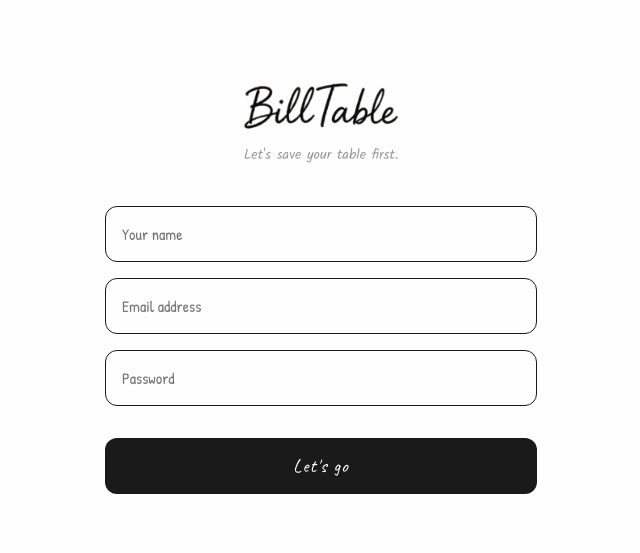
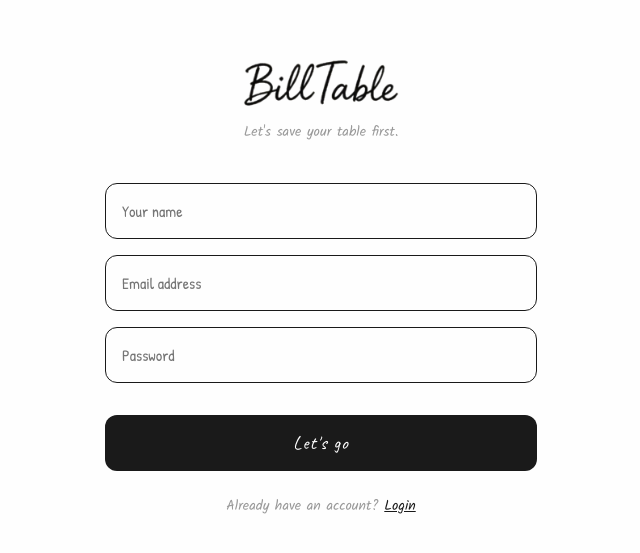
Before and after one commit to IOOIIOU17/billtable-customer-web, a React (Vite) app: page /signup in a window 1280 px wide. Shown: the part 117-670 px from the top of the page, without its empty margins (319-959 px from the left). Built offline with nearby package versions, Linux system fonts and the light colour scheme.

Commit message:
feat: add Login link in SignUp page

```diff
--- a/src/screens/SignUp.jsx
+++ b/src/screens/SignUp.jsx
@@ -46,13 +46,8 @@ export default function SignUp() {
   };
 
   return (
-    <div style={{
-      minHeight: '100vh', background: '#FEFEFE',
-      maxWidth: '480px', margin: '0 auto',
-      padding: '24px', fontFamily: "'Patrick Hand', cursive",
-      display: 'flex', flexDirection: 'column',
-      alignItems: 'center', justifyContent: 'center',
-    }}>
+    <div style={{ minHeight: '100vh', background: '#FEFEFE', maxWidth: '480px', margin: '0 auto', padding: '24px', fontFamily: "'Patrick Hand', cursive", display: 'flex', flexDirection: 'column', alignItems: 'center', justifyContent: 'center' }}>
+
       <div style={{ textAlign: 'center', marginBottom: '40px', width: '100%' }}>
         <img src={billTableLogo} alt="BillTable" style={{ height: '64px', objectFit: 'contain', display: 'block', margin: '0 auto 8px' }} />
         <p style={{ fontFamily: "'Kalam', cursive", fontSize: '14px', color: '#999', margin: 0 }}>
@@ -68,14 +63,17 @@ export default function SignUp() {
 
       {error ? <p style={{ color: 'red', fontFamily: "'Kalam', cursive", fontSize: '14px', marginBottom: '16px', textAlign: 'center' }}>{error}</p> : null}
 
-      <button onClick={handleSubmit} disabled={loading} style={{
-        width: '100%', padding: '16px', background: loading ? '#999' : '#1A1A1A',
-        color: '#FEFEFE', border: 'none', borderRadius: '12px',
-        fontFamily: "'Caveat', cursive", fontSize: '1.2rem',
-        cursor: loading ? 'not-allowed' : 'pointer', letterSpacing: '1px'
-      }}>
+      <button onClick={handleSubmit} disabled={loading} style={{ width: '100%', padding: '16px', background: loading ? '#999' : '#1A1A1A', color: '#FEFEFE', border: 'none', borderRadius: '12px', fontFamily: "'Caveat', cursive", fontSize: '1.2rem', cursor: loading ? 'not-allowed' : 'pointer', letterSpacing: '1px' }}>
         {loading ? 'Please wait...' : "Let's go"}
       </button>
+
+      <p style={{ fontFamily: "'Kalam', cursive", fontSize: '14px', color: '#999', textAlign: 'center', marginTop: '24px' }}>
+        Already have an account?{' '}
+        <span onClick={() => navigate('/login')} style={{ color: '#1A1A1A', cursor: 'pointer', textDecoration: 'underline' }}>
+          Login
+        </span>
+      </p>
+
     </div>
   );
 }
```
